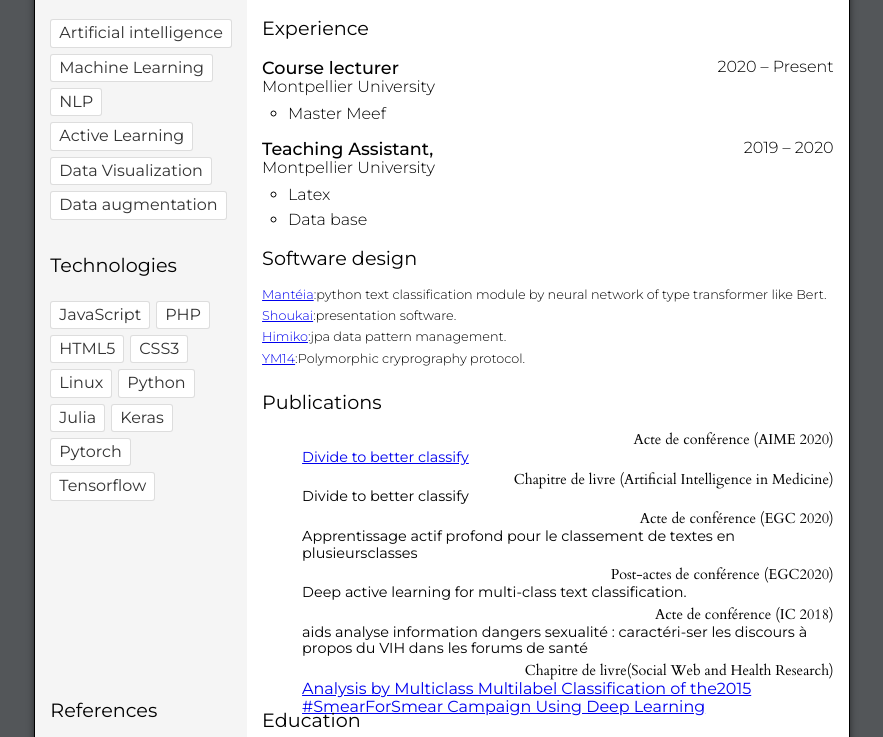
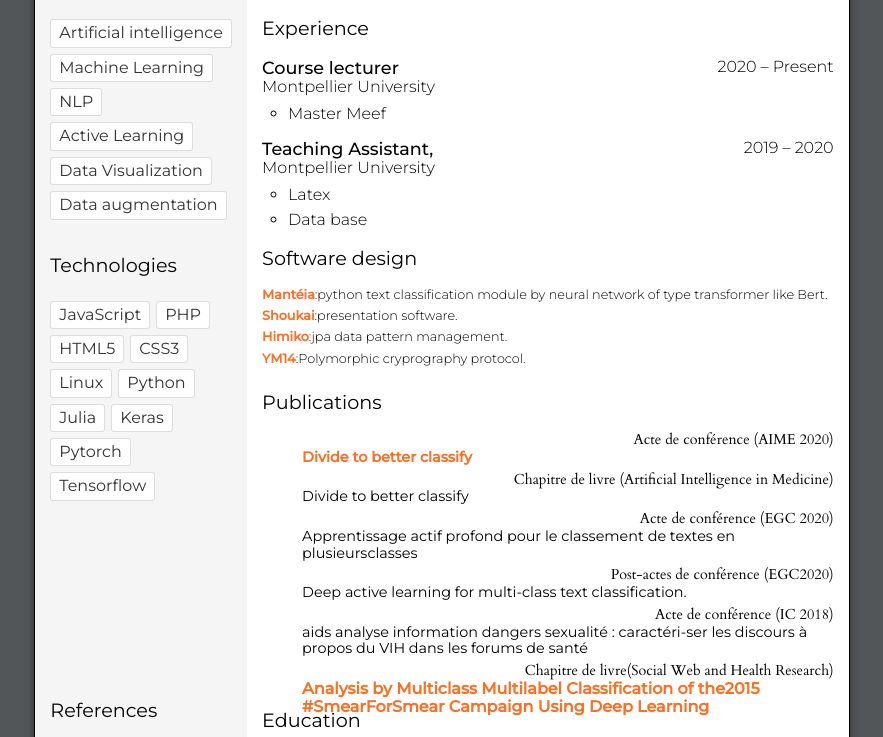
Before and after one commit to ym001/cv, a plain HTML site: page index.html in a window 1280 px wide. Shown: the part 274-1011 px from the top of the page, without its empty margins (198-1081 px from the left). Drawn offline with nearby package versions, Linux system fonts and the light colour scheme.

Commit message:
Add files via upload

```diff
--- a/styles.css
+++ b/styles.css
@@ -50,7 +50,12 @@ body {
 img {
     max-width: 100%;
 }
-
+a { color: #FA7024;
+	font-weight: bold;
+	text-decoration:none;
+ }
+a:hover { color: #5024FA;
+ }
 p {
     margin-top: 0;
     margin-bottom: 0;
```
